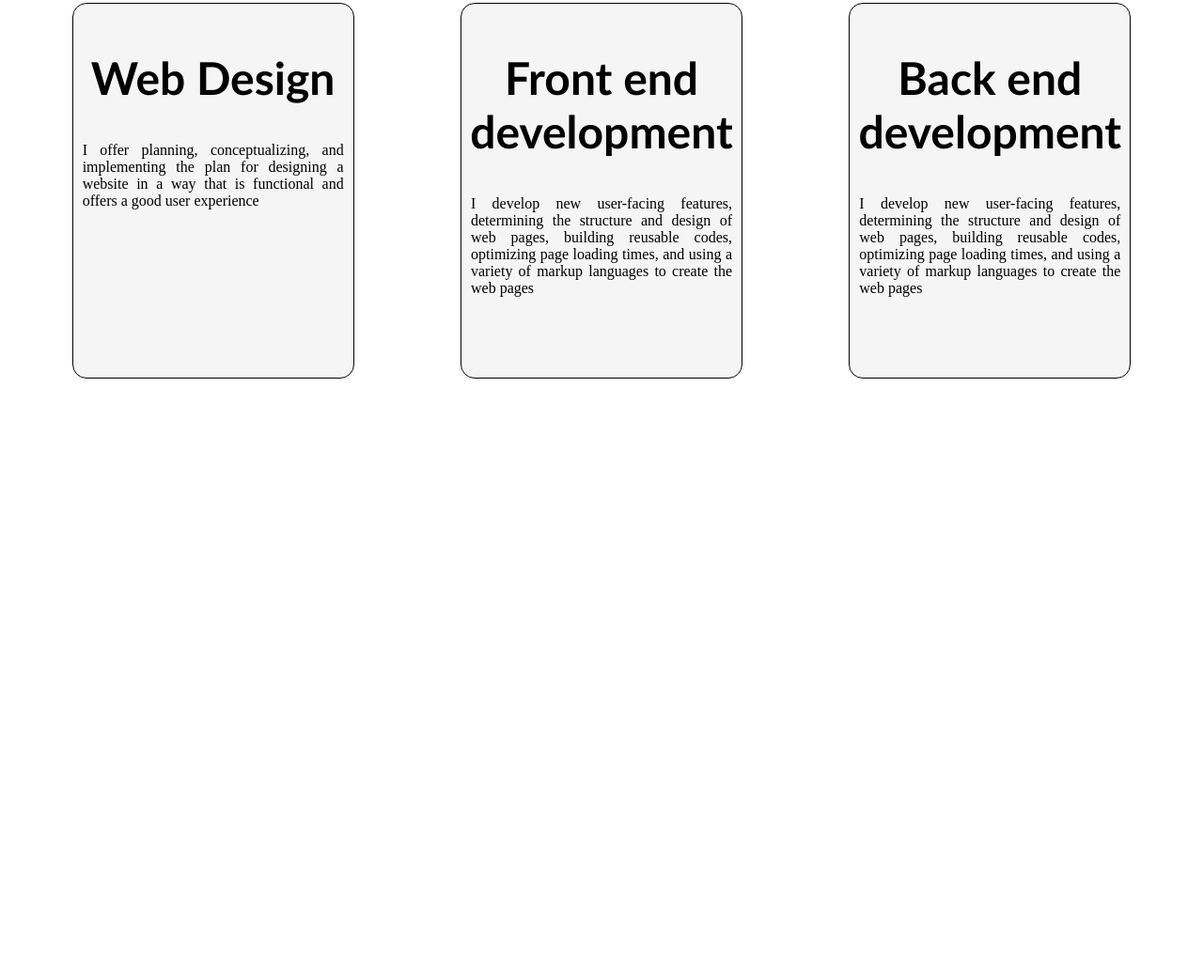
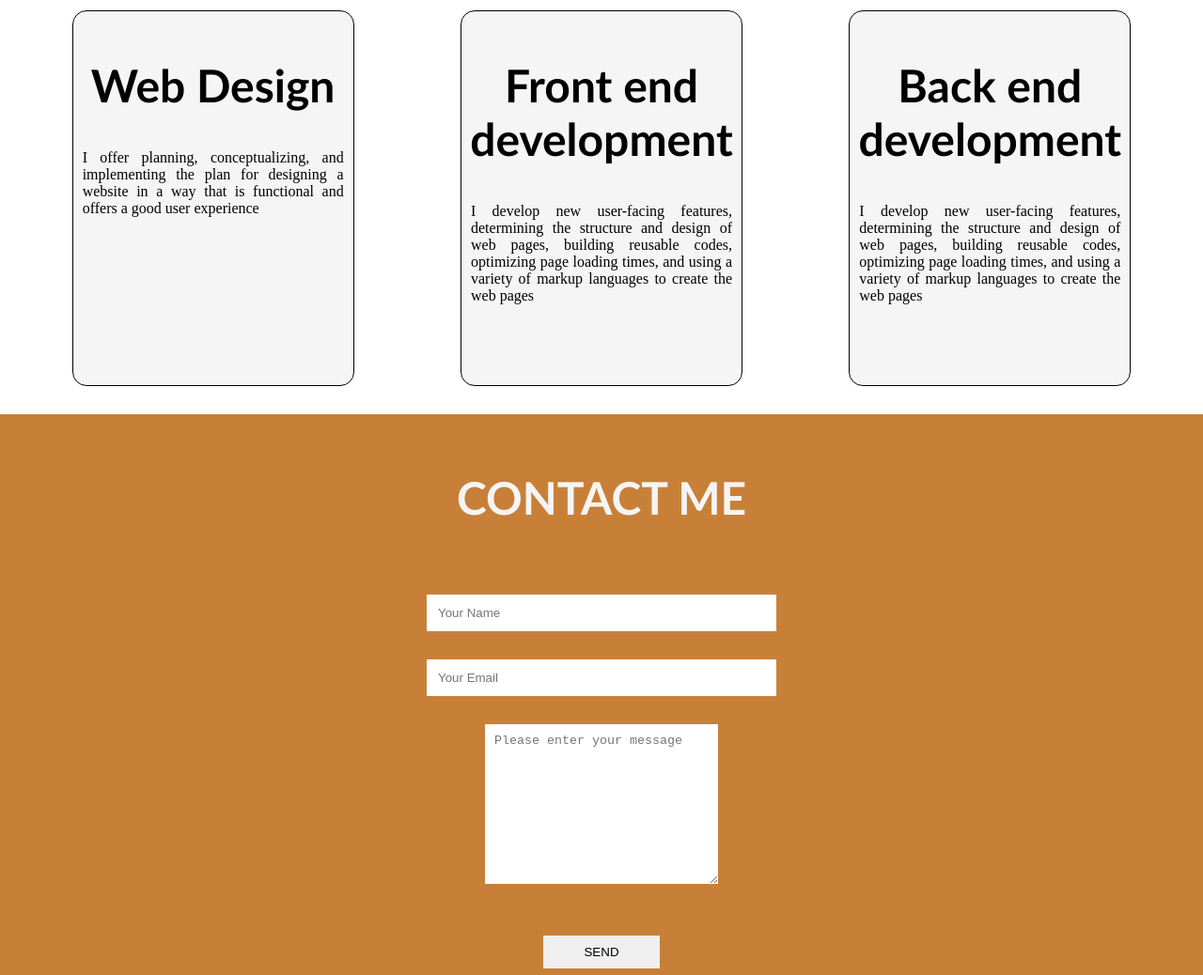
Before and after one commit to eckywangui/portfolio, a plain HTML site: page index.html in a window 1280 px wide. Shown: the part 1762-2800 px from the top of the page at 94% size. Before the commit the page ends 2195 px from the top, so only its background shows below. Drawn offline with Linux system fonts and the light colour scheme.

Commit message:
contact form

```diff
--- a/Style.css
+++ b/Style.css
@@ -3,6 +3,9 @@
     padding: 0;
     box-sizing: border-box;
 
+}
+html{
+    scroll-behavior: smooth;
 }
 
 /*Navigation bar*/
@@ -10,7 +13,7 @@
     display: flex;
     justify-content: center;
     align-items: center;
-    background-color: #815d3a;
+    background-color: #c88038;
 }
 .navbar ul{
     display: flex;
@@ -19,7 +22,7 @@
 }
 .navbar ul li{
     font-family: 'Trebuchet MS', 'Lucida Sans Unicode', 'Lucida Grande', 'Lucida Sans', Arial, sans-serif;
-    font-size: 1.1rem;
+    font-size: 1.5rem;
     font-weight: bold;
 }
 .navbar ul li a{
@@ -51,7 +54,7 @@
     position: absolute;
     top: 0;
     right: 0;
-    background: url('brownimage.avif') no-repeat center center/cover;
+    background: url('background.jpeg') no-repeat center center/cover;
     height: 900px;
     width: 100%;
     z-index: -1;
@@ -65,8 +68,9 @@
     top: 50%;
     right: 50%;
     color: black;
-    font-size: 2rem;
-    font-family:sans-serif;
+    font-size: 1.8rem;
+    font-style: italic;
+    font-family:'Gill Sans', 'Gill Sans MT', Calibri, 'Trebuchet MS', sans-serif;
 
 }
 
@@ -138,3 +142,44 @@
     border: none;
     box-shadow: 0 0 20px rgb(146,97,5);
 }
+#contact{
+    display: flex;
+    flex-direction: column;
+    box-sizing: border-box;
+    background-color: #c88038;
+    color: whitesmoke;
+    padding: 20px;
+}
+.form{
+    display: flex;
+    flex-direction: column;
+    box-sizing: border-box;
+    align-items: center;
+    margin: 20px 0px;
+}
+
+.input{
+    padding: 12px;
+    margin: 15px;
+    width: 30%;
+    border: none;
+    outline: none;
+}
+#msg{
+    width: 20%;
+    padding: 10px;
+    margin: 15px;
+    border: none;
+    outline: none;
+}
+#send{
+    padding: 10px;
+    width: 10%;
+    margin: 40px;
+    border: none;
+    outline: none;
+}
+#send:hover{
+    cursor: pointer;
+    box-shadow: 0 0 10px whitesmoke;
+}
--- a/index.html
+++ b/index.html
@@ -9,10 +9,10 @@
 <body>
     <nav class="navbar">
         <ul>
-            <li><a href="#">Home</li>
-            <li><a href="#">About Me</li>
-            <li><a href="#">My Work</li>
-            <li><a href="#">Contact Me</li>
+            <li><a href="#home">Home</li>
+            <li><a href="#about">About Me</li>
+            <li><a href="#work">My Work</li>
+            <li><a href="#contact">Contact Me</li>
         </ul>
 
     </nav>
@@ -55,5 +55,13 @@
         </div>
 
     </section>
+    <section id="contact">
+        <h1 class="headings">CONTACT ME</h1>
+        <FORM action="" class="form">
+            <input type="text" name="name" class="input" placeholder="Your Name">
+            <input type="email" name="email" class="input" placeholder="Your Email">
+            <textarea name="message" id="msg" cols="30" rows="10" placeholder="Please enter your message"></textarea>
+            <input type="Submit" value="SEND" id="send">
+    </section>
 </body>
 </html>
```
Also changed, not shown: background.jpeg (added).
